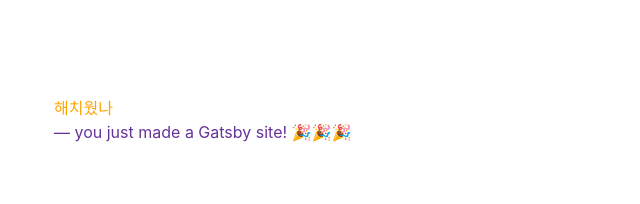
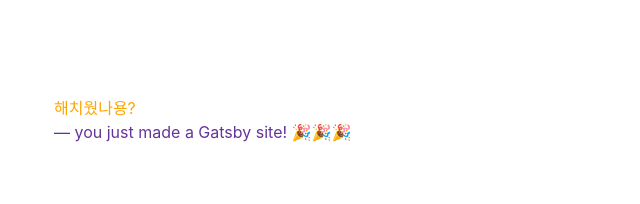
Before and after one commit to bibibush/my-blog, a Gatsby site: page / in a window 1280 px wide. Shown: the top 204 px of the page, 42-682 px from the left. Built offline with nearby package versions, Linux system fonts and the light colour scheme; Gatsby itself is replaced by a stand-in of ours.

Commit message:
해치웠나용

```diff
--- a/src/pages/index.tsx
+++ b/src/pages/index.tsx
@@ -141,7 +141,7 @@
   return (
     <main style={pageStyles}>
       <Text color="orange" style={headingStyles}>
-        해치웠나
+        해치웠나용?
         <br />
         <span style={headingAccentStyles}>
           — you just made a Gatsby site! 🎉🎉🎉
```
